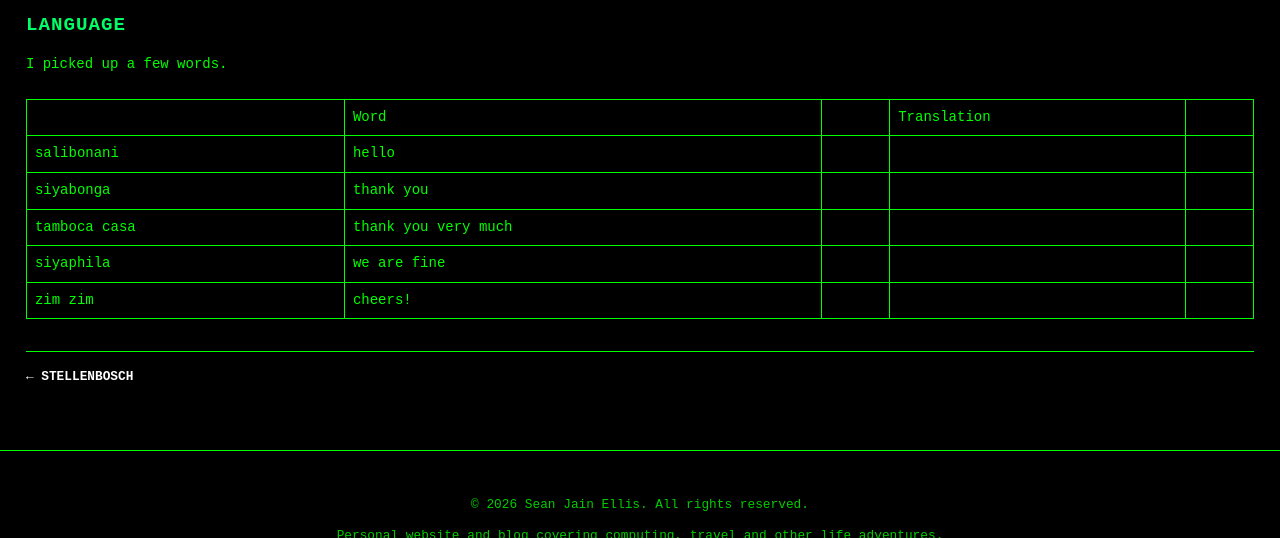
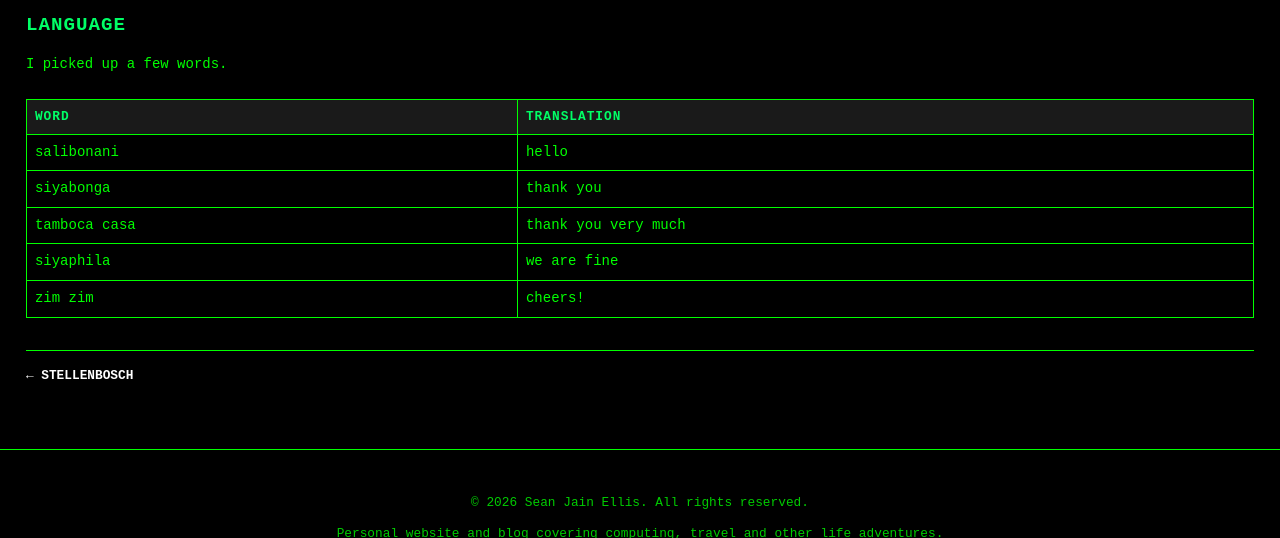
Before and after one commit to bandarji/bandarji.github.io, a Jekyll site: the page built from _blog/2025-12-08-hwange-national-park.md, in a window 1280 px wide. Shown: the part 5862-6400 px from the top of the page. Built offline with Jekyll 4.4.1, drawn with Linux system fonts in a browser that asks for light colours.

Commit message:
Fixed table formatting

```diff
--- a/_blog/2025-12-08-hwange-national-park.md
+++ b/_blog/2025-12-08-hwange-national-park.md
@@ -124,7 +124,8 @@ staff got together for a photo.
 
 I picked up a few words.
 
-|| Word || Translation ||
+| Word | Translation |
+| --- | --- |
 | salibonani | hello |
 | siyabonga | thank you |
 | tamboca casa | thank you very much |
```
